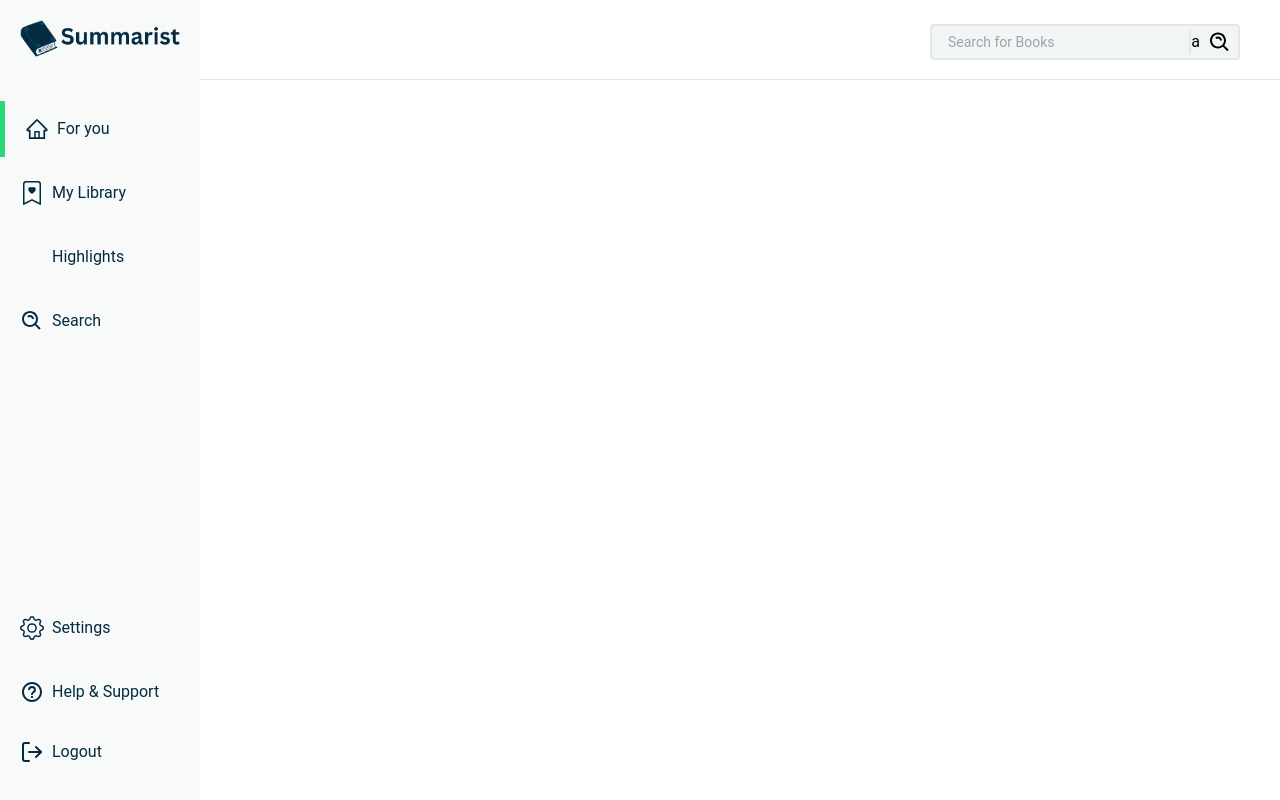
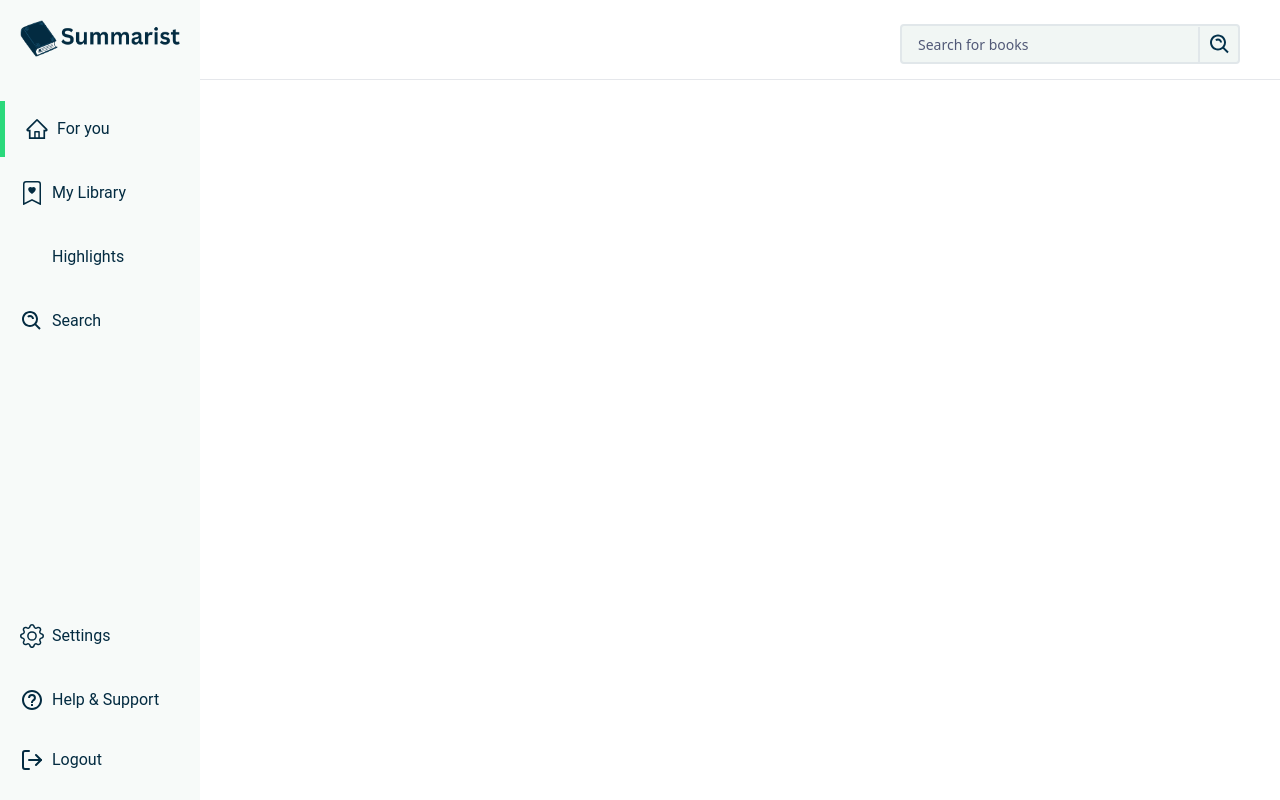
Before and after one commit to MangGlang/Book-Summary-AI-Application, a Next.js app: page /for-you in a window 1280 px wide. Built offline with nearby package versions, Linux system fonts and the light colour scheme; some icons are missing.

Commit message:
Sidebar & Search Polished

```diff
--- a/components/Search.jsx
+++ b/components/Search.jsx
@@ -4,19 +4,19 @@ import { BiSearchAlt } from "react-icons/bi";
 const Search = () => {
   return (
     <div className="w-full h-20 border-gray-[#e1e7ea] border-b">
-      <div className="items-center relative">
-        <div className="absolute w-[100%] right-0 max-w-[350px]">
+      <div className="items-center relative max-w-[1380px]">
+        <div className="absolute w-[100%] right-0 max-w-[380px]">
           <div className="search__input--wrapper flex items-center mt-6 mr-10">
             <input
-              className="text-sm input__field w-[100%] h-8 p-4 border-[#e1e7ea] border-2 bg-[#f1f6f4] rounded text-[#042330] relative"
+              className="text-sm font-sans font-medium input__field w-[100%] h-10 p-4 border-[#e1e7ea] border-2 bg-[#f1f6f4] rounded text-[#042330] relative outline-none"
               type="text"
-              placeholder="Search for Books"
+              placeholder="Search for books"
             />
             {/* comment */}
             {/* comment2 */}
             {/* comment3 */}
-            <div className="absolute right-20 border-[#e1e7ea] border-l-2">a</div>
-            <BiSearchAlt className="absolute right-12 sidebar__icon search__icon" />
+            <div className="absolute right-20 border-[#e1e7ea] border-l-2 " style={ { height: 35 } }></div>
+            <BiSearchAlt className="absolute right-12 sidebar__icon search__icon " />
           </div>
         </div>
       </div>
--- a/components/Sidebar.jsx
+++ b/components/Sidebar.jsx
@@ -43,13 +43,14 @@ export default function Sidebar() {
   return (
     <>
     {/* TODO: Smoother hidden animation to hide sdiebar when md breakpoint is met */}
-      <div className="bg-[#f7faf9] w-100 h-screen hidden md:block">
-        <div className="sidebar__wrapper flex flex-col">
+      <div className="bg-[#f7faf9] w-100 h-screen hidden md:block relative">
+        <div className="sidebar__wrapper flex flex-col justify-between h-full">
           <figure className="m-5">
             <Image src={logo} alt="logo" width={160} height={40} />
           </figure>
 
-          <div className="sidebar__top mt-6">
+          <div className="flex flex-col justify-between h-full">
+          <div className="mt-6">
             <Link
               href="/for-you"
               className="sidebar__link--wrapper hover:bg-gray-200"
@@ -80,12 +81,13 @@ export default function Sidebar() {
               <div className="ml-2">Search</div>
             </div>
           </div>
-          <div className="sidebar__bottom absolute bottom-2 w-[100%]">
+          <div className="sidebar__bottom bottom-2">
             {/* TODO: Implement Settings Page */}
             <Link
               className="sidebar__link--wrapper group hover:bg-gray-200"
               href="/settings"
             >
+              <div className={`sidebar__link--line ${router.pathname == "/settings" ? "active--tab" : ""}`}></div>
               <div className="ml-5 sidebar__icon--wrapper">
                 <BsGear className="sidebar__icon" />
                 <div className="ml-2">Settings</div>
@@ -110,6 +112,7 @@ export default function Sidebar() {
               </button>
             </div>
           </div>
+          </div>
         </div>
       </div>
     </>
--- a/pages/_app.tsx
+++ b/pages/_app.tsx
@@ -2,6 +2,7 @@ import "@/styles/globals.css";
 import type { AppProps } from "next/app";
 import "tailwindcss/tailwind.css";
 import { Provider } from "react-redux";
+import '../styles/globals.css';
 import { store } from "@/redux/store";
 
 export default function App({ Component, pageProps }: AppProps) {
--- a/pages/for-you/index.tsx
+++ b/pages/for-you/index.tsx
@@ -7,7 +7,8 @@ export default function forYou() {
     <section id="for-you">
       <div className="relative flex">
         <Sidebar />
-        <div className="flex-grow">
+
+        <div className="flex-grow ">
         <Search />
         <SelectedBook />
         </div>
--- a/styles/Home.module.css
+++ b/styles/Home.module.css
@@ -1,6 +1,10 @@
 @import 'tailwindcss/base';
 @import 'tailwindcss/components';
 @import 'tailwindcss/utilities';
+
+* {
+  font-family: Roboto, sans-serif;
+}
 
 .main {
   display: flex;
--- a/styles/globals.css
+++ b/styles/globals.css
@@ -8,12 +8,13 @@
   margin: 0;
   padding: 0;
   box-sizing: border-box;
-  font-family: "Roboto", sans-serif;
+  font-family: Roboto, sans-serif;
 }
 
 body {
   max-width: 100%;
   overflow-x: hidden;
+  font-family: Roboto, sans-serif;
 }
 
 a {
@@ -801,4 +802,9 @@ button:disabled {
 
 .search__icon {
    height: 35px !important;
+   color: #03314b;
 }
+
+input::placeholder {
+  color: #515977;
+}
--- a/tailwind.config.js
+++ b/tailwind.config.js
@@ -2,18 +2,22 @@
 module.exports = {
   content: [
     "./app/**/*.{js,ts,jsx,tsx,mdx}",
-    // *****************************
-    // telling tailwind css to go to pages folder, and apply styling to all files
-    // that end in the following ."fileType"
     "./pages/**/*.{js,ts,jsx,tsx,mdx}",
     "./components/**/*.{js,ts,jsx,tsx,mdx}",
-    // *****************************
-
-    // Or if using `src` directory:
     "./src/**/*.{js,ts,jsx,tsx,mdx}",
   ],
   theme: {
     extend: {},
   },
   plugins: [],
+  corePlugins: {
+  },
+  // Apply global styles to all elements
+  style: {
+    '*': {
+      '-webkit-font-smoothing': 'antialiased',
+      '-moz-osx-font-smoothing': 'grayscale',
+      // Other global styles can be added here
+    },
+  },
 };
```
